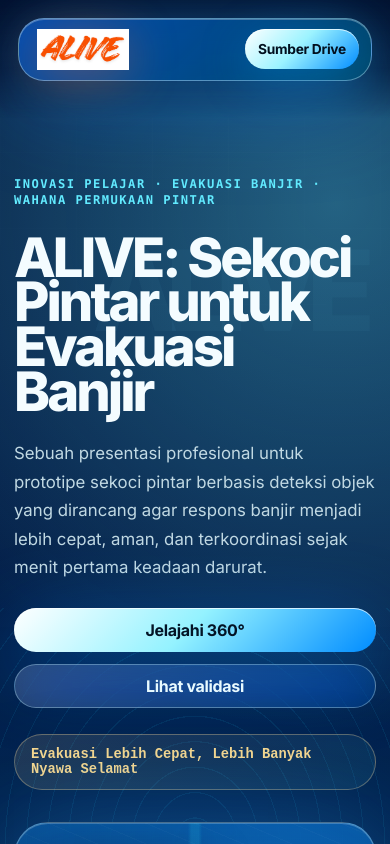
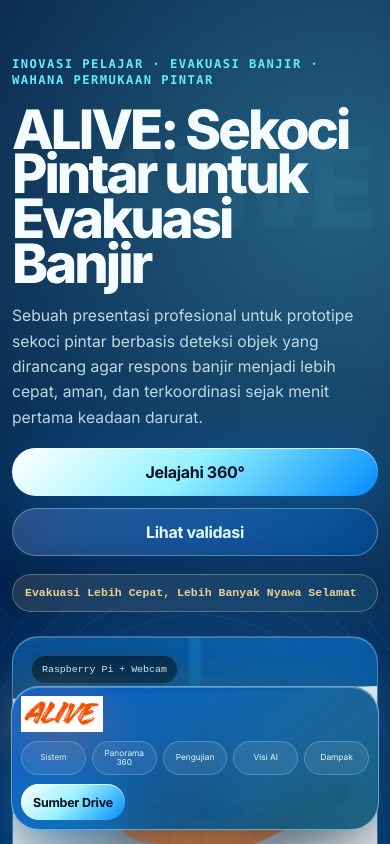
Before and after one commit to vaskoyudha/alive-sea-showcase, a React (Vite) app: page / in a window 390 px wide. Shown: the top 844 px of the page. Built offline with nearby package versions, Linux system fonts and the light colour scheme; a web font is replaced by a local one.

Commit message:
feat: improve ALIVE mobile responsiveness

```diff
--- a/src/App.css
+++ b/src/App.css
@@ -1247,3 +1247,308 @@ body.viewer-fullscreen-open {
     grid-template-columns: repeat(3, minmax(0, 1fr));
   }
 }
+
+@media (max-width: 520px) {
+  #hero,
+  #system,
+  #view360,
+  #testing,
+  #vision,
+  #impact {
+    scroll-margin-top: 32px;
+  }
+
+  html {
+    scroll-padding-bottom: calc(172px + env(safe-area-inset-bottom));
+  }
+
+  .site-shell {
+    padding: 28px 12px 0;
+    padding-bottom: 172px;
+    padding-bottom: calc(172px + env(safe-area-inset-bottom));
+  }
+
+  .site-shell::before {
+    display: none;
+  }
+
+  .topbar {
+    top: auto;
+    bottom: 14px;
+    bottom: calc(14px + env(safe-area-inset-bottom));
+    width: min(calc(100vw - 22px), 430px);
+    grid-template-columns: auto 1fr;
+    gap: 9px;
+    padding: 9px;
+    border-radius: 28px;
+    border-color: rgba(205, 247, 255, 0.48);
+    background:
+      linear-gradient(145deg, rgba(0, 117, 255, 0.74), rgba(0, 221, 255, 0.27)),
+      rgba(2, 19, 46, 0.84);
+    box-shadow:
+      0 18px 70px rgba(0, 18, 45, 0.58),
+      0 0 48px rgba(99, 236, 255, 0.24),
+      inset 0 1px 0 rgba(255, 255, 255, 0.28);
+  }
+
+  .brand {
+    width: 82px;
+    min-width: 82px;
+  }
+
+  .nav-cta {
+    justify-self: end;
+    min-height: 36px;
+    padding-inline: 12px;
+    font-size: 0.78rem;
+  }
+
+  .nav-links {
+    grid-column: 1 / -1;
+    display: grid;
+    grid-template-columns: repeat(5, minmax(0, 1fr));
+    gap: 6px;
+    width: 100%;
+    font-size: clamp(0.52rem, 2.05vw, 0.66rem);
+    line-height: 1.1;
+  }
+
+  .nav-links a {
+    display: grid;
+    min-height: 34px;
+    place-items: center;
+    padding: 0 4px;
+    border: 1px solid rgba(209, 249, 255, 0.22);
+    border-radius: 999px;
+    background: rgba(255, 255, 255, 0.08);
+    opacity: 1;
+    text-align: center;
+  }
+
+  .hero-section {
+    gap: 24px;
+    min-height: auto;
+    padding: 28px 0 42px;
+  }
+
+  .hero-copy {
+    gap: 18px;
+  }
+
+  .hero-lede,
+  .section-copy p,
+  .vision-copy p,
+  .impact-copy p,
+  .section-heading p,
+  .team-section p,
+  .view360-copy p {
+    font-size: 0.98rem;
+    line-height: 1.62;
+  }
+
+  .hero-actions,
+  .button,
+  .mission-tagline,
+  .view360-source {
+    width: 100%;
+  }
+
+  .button {
+    min-height: 48px;
+  }
+
+  .mission-tagline {
+    padding: 10px 12px;
+    font-size: 0.72rem;
+    line-height: 1.4;
+  }
+
+  .hero-visual,
+  .sonar-card {
+    min-height: clamp(300px, 86vw, 390px);
+  }
+
+  .sonar-card {
+    position: relative;
+    top: auto;
+    border-radius: 26px;
+  }
+
+  .hero-product {
+    width: 112%;
+    max-width: none;
+    transform: translateX(-4%) rotate(-2deg);
+  }
+
+  .status-chip {
+    max-width: calc(100% - 32px);
+    padding: 8px 10px;
+    font-size: 0.62rem;
+  }
+
+  .chip-top,
+  .chip-bottom {
+    left: 12px;
+  }
+
+  .chip-top {
+    top: 12px;
+  }
+
+  .chip-bottom {
+    bottom: 12px;
+  }
+
+  .section,
+  .design-board {
+    margin-bottom: 78px;
+  }
+
+  .evidence-strip {
+    gap: 10px;
+    margin-bottom: 72px;
+  }
+
+  .metric-card {
+    min-height: 132px;
+    padding: 18px;
+    border-radius: 20px;
+  }
+
+  .metric-card strong {
+    font-size: clamp(2rem, 15vw, 3.6rem);
+  }
+
+  .feature-card,
+  .impact-cards article {
+    padding: 18px;
+    border-radius: 18px;
+  }
+
+  .design-board {
+    padding: 18px;
+    border-radius: 24px;
+  }
+
+  .render-card {
+    min-height: 190px;
+    padding: 12px;
+    border-radius: 18px;
+  }
+
+  .gallery-card,
+  .poster-card,
+  .result-panels,
+  .team-section {
+    border-radius: 22px;
+  }
+
+  .team-section div {
+    padding: 10px;
+  }
+
+  .view360-section {
+    gap: 20px;
+    padding: 16px;
+    border-radius: 24px;
+  }
+
+  .view360-stats {
+    display: grid;
+    grid-template-columns: 1fr;
+  }
+
+  .viewer-shell {
+    gap: 10px;
+    padding: 8px;
+    border-radius: 20px;
+  }
+
+  .viewer-topline {
+    gap: 8px;
+    font-size: 0.62rem;
+  }
+
+  .fullscreen-toggle {
+    min-height: 36px;
+  }
+
+  .panorama-window {
+    min-height: clamp(240px, 68vw, 330px);
+    border-radius: 16px;
+  }
+
+  .viewer-glass {
+    inset: 10px;
+    border-radius: 14px;
+  }
+
+  .viewer-reticle {
+    width: 62px;
+    height: 62px;
+  }
+
+  .viewer-reticle::before {
+    left: -22px;
+    right: -22px;
+  }
+
+  .viewer-reticle::after {
+    top: -22px;
+    bottom: -22px;
+  }
+
+  .drag-hint {
+    top: 10px;
+    left: 10px;
+    right: 10px;
+    padding: 8px 10px;
+    font-size: 0.58rem;
+    text-align: center;
+  }
+
+  .scene-caption {
+    right: 10px;
+    bottom: 10px;
+    left: 10px;
+    padding: 10px;
+    border-radius: 14px;
+  }
+
+  .viewer-controls {
+    grid-template-columns: 44px 1fr 44px;
+    gap: 8px;
+  }
+
+  .viewer-controls button {
+    width: 44px;
+    height: 44px;
+  }
+
+  .scene-strip {
+    grid-template-columns: repeat(2, minmax(0, 1fr));
+    gap: 8px;
+    scroll-margin-bottom: calc(172px + env(safe-area-inset-bottom));
+  }
+
+  .scene-strip button {
+    padding: 6px;
+    border-radius: 14px;
+  }
+
+  .viewer-shell.viewer-shell-fullscreen,
+  .viewer-shell:fullscreen {
+    padding: 8px;
+  }
+
+  .viewer-shell.viewer-shell-fullscreen .panorama-window,
+  .viewer-shell:fullscreen .panorama-window {
+    height: clamp(260px, 58svh, 560px);
+    min-height: 240px;
+  }
+
+  .viewer-shell.viewer-shell-fullscreen .scene-strip,
+  .viewer-shell:fullscreen .scene-strip {
+    grid-template-columns: repeat(2, minmax(0, 1fr));
+  }
+}
--- a/src/index.css
+++ b/src/index.css
@@ -38,6 +38,7 @@
 
 html {
   scroll-behavior: smooth;
+  overflow-x: hidden;
   background: var(--void);
 }
 
@@ -45,6 +46,7 @@ body {
   margin: 0;
   min-width: 320px;
   min-height: 100vh;
+  overflow-x: hidden;
   background:
     radial-gradient(circle at 16% -14%, rgba(0, 140, 255, 0.58), transparent 36rem),
     radial-gradient(circle at 86% 2%, rgba(99, 236, 255, 0.34), transparent 33rem),
```
Also changed, not shown: 1 other file (tests, documents, lock files or other folders).
